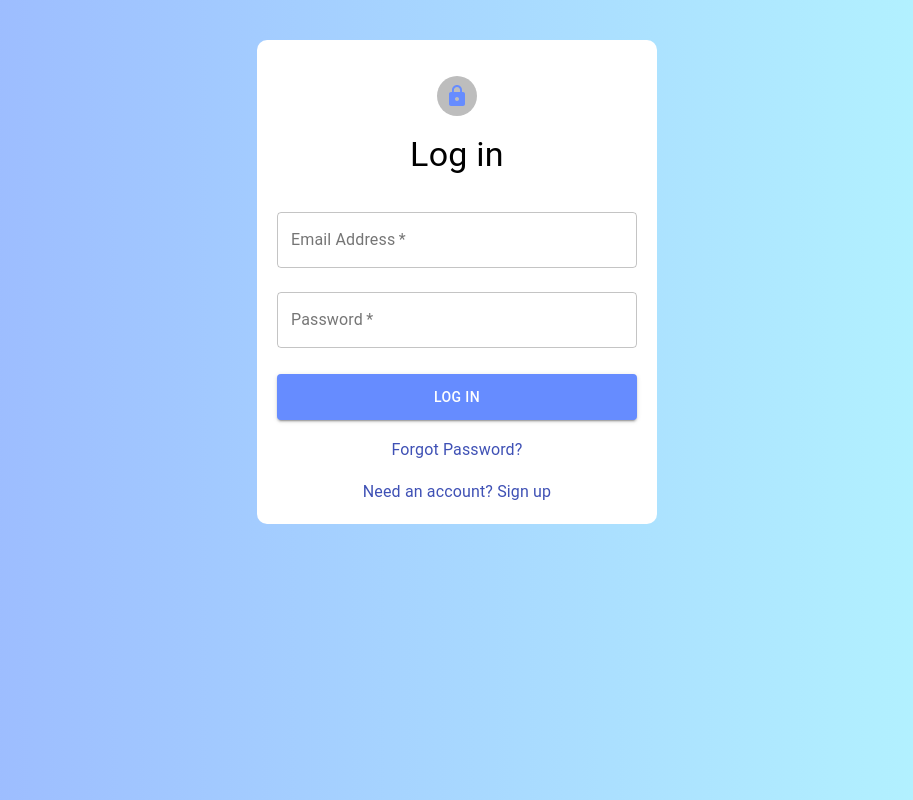
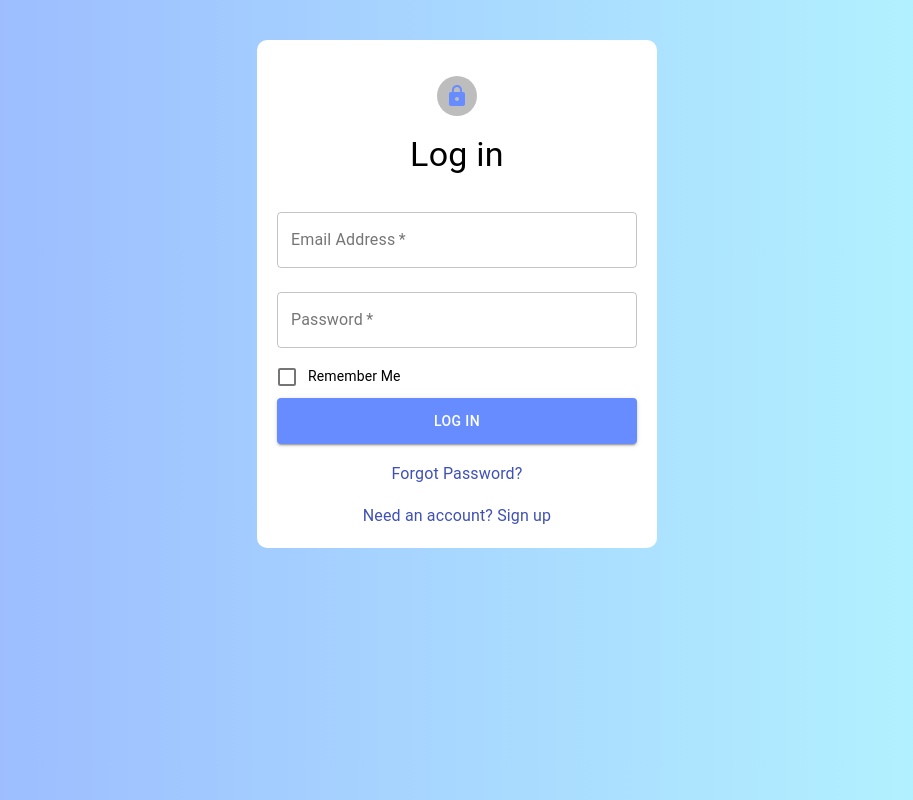
Before and after one commit to brandenphan/Login-System, a React (Create React App) app: page /Login in a window 1280 px wide. Shown: the whole page, without its empty margins (183-1096 px from the left). Built offline with nearby package versions, Linux system fonts and the light colour scheme; no server answers.

Commit message:
Added the remember me checkbox

```diff
--- a/public/index.html
+++ b/public/index.html
@@ -14,7 +14,6 @@
 		<title>Login System</title>
 	</head>
 	<body>
-		<noscript>You need to enable JavaScript to run this app.</noscript>
 		<div id="root"></div>
 	</body>
 </html>
--- a/src/Login/Login.js
+++ b/src/Login/Login.js
@@ -3,6 +3,7 @@ import { useHistory } from "react-router-dom";
 import { Typography, Grid, Avatar } from "@material-ui/core";
 import LockIcon from "@material-ui/icons/Lock";
 import { Alert, AlertTitle } from "@material-ui/lab";
+import firebase from "firebase/app";
 
 import { useAuth } from "../context/AuthContext";
 import LoginForm from "./LoginForm";
@@ -18,9 +19,10 @@ const Login = () => {
 	const emailRef = React.useRef();
 	const passwordRef = React.useRef();
 
-	// State hooks to hold the loading state when creating an account and errors
+	// State hooks to hold the loading state when creating an account, remember me checkbox state, and errors
 	const [error, setError] = React.useState("");
 	const [loading, setLoading] = React.useState(false);
+	const [check, setCheck] = React.useState(false);
 
 	const { login } = useAuth(); // the login function from the context created in the AuthContext.js file
 	const history = useHistory(); // function that allows us to redirect to the different routed pages in the Apps.js file
@@ -28,6 +30,11 @@ const Login = () => {
 	// Async function that will try to log the user in upon pressing the "log in" button, also handles various states, errors, and redirects upon successful login
 	const handleSubmit = async (event) => {
 		event.preventDefault();
+
+		// If the user didn't check the "Remember Me" checkbox, sets the state persistence to SESSION so new tabs always require the user to sign in
+		if (check === false) {
+			firebase.auth().setPersistence(firebase.auth.Auth.Persistence.SESSION);
+		}
 
 		try {
 			setError("");
@@ -37,6 +44,11 @@ const Login = () => {
 		} catch (error) {
 			setError(error.message);
 		}
+	};
+
+	// Function that handles when the user checks or unchecks the remember me checkbox
+	const handleCheckboxChange = (event) => {
+		setCheck(event.target.checked);
 	};
 
 	// Returns the JSX of the Login page
@@ -81,6 +93,8 @@ const Login = () => {
 										handleSubmit={handleSubmit}
 										emailRef={emailRef}
 										passwordRef={passwordRef}
+										check={check}
+										handleCheckboxChange={handleCheckboxChange}
 									/>
 								</CenteredDiv>
 							</FormContainer>
--- a/src/Login/LoginForm.js
+++ b/src/Login/LoginForm.js
@@ -1,7 +1,21 @@
 import { CenteredDiv } from "../StyledComponents";
-import { TextField, Button, Link } from "@material-ui/core";
+import {
+	TextField,
+	Button,
+	Link,
+	Checkbox,
+	Typography,
+	FormControlLabel,
+} from "@material-ui/core";
 
-const LoginForm = ({ loading, handleSubmit, emailRef, passwordRef }) => (
+const LoginForm = ({
+	loading,
+	handleSubmit,
+	emailRef,
+	passwordRef,
+	check,
+	handleCheckboxChange,
+}) => (
 	<form onSubmit={handleSubmit}>
 		<TextField
 			variant="outlined"
@@ -24,7 +38,21 @@ const LoginForm = ({ loading, handleSubmit, emailRef, passwordRef }) => (
 			inputRef={passwordRef}
 		/>
 		<br />
+
+		<FormControlLabel
+			value="start"
+			control={
+				<Checkbox
+					checked={check}
+					onChange={handleCheckboxChange}
+					color="primary"
+				/>
+			}
+			label={<Typography style={{ fontSize: "14px" }}>Remember Me</Typography>}
+			labelPlacement="end"
+		/>
 		<br />
+
 		<CenteredDiv>
 			<Button
 				disabled={loading}
@@ -40,6 +68,7 @@ const LoginForm = ({ loading, handleSubmit, emailRef, passwordRef }) => (
 				Log in
 			</Button>
 		</CenteredDiv>
+
 		<br />
 		<CenteredDiv>
 			<Link href="/Forgot-Password" variant="body1">
--- a/src/firebase/firebase.js
+++ b/src/firebase/firebase.js
@@ -14,3 +14,6 @@ const app = firebase.initializeApp({
 // Exports the auth function found in the firebase object stored in app when firebase is initialized above
 export const auth = app.auth();
 export default app;
+
+// console.log(firebase.auth.Auth.Persistence.SESSION);
+// firebase.auth().setPersistence(firebase.auth.Auth.Persistence.SESSION);
```
Also changed, not shown: 1 other file (tests, documents, lock files or other folders).
